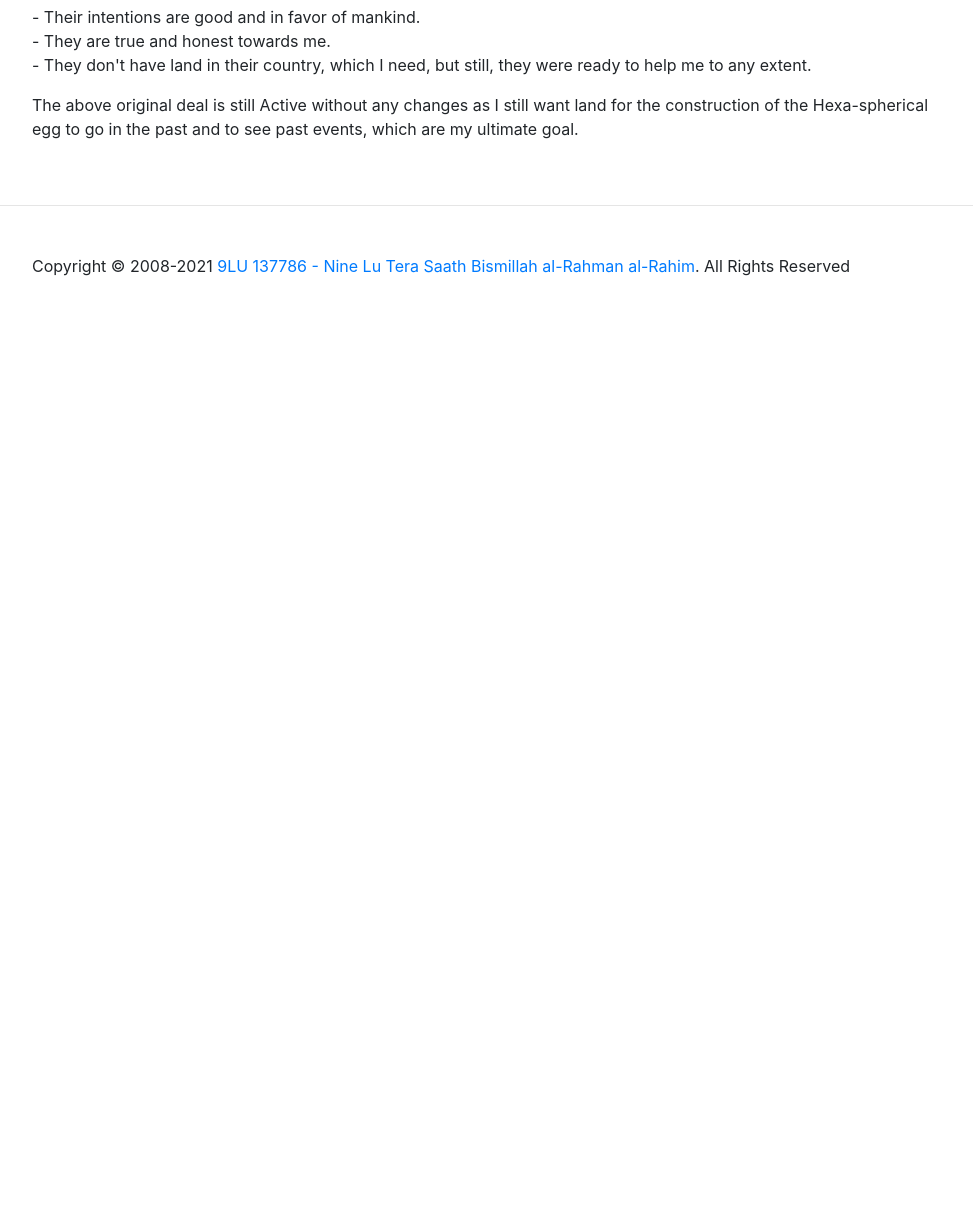
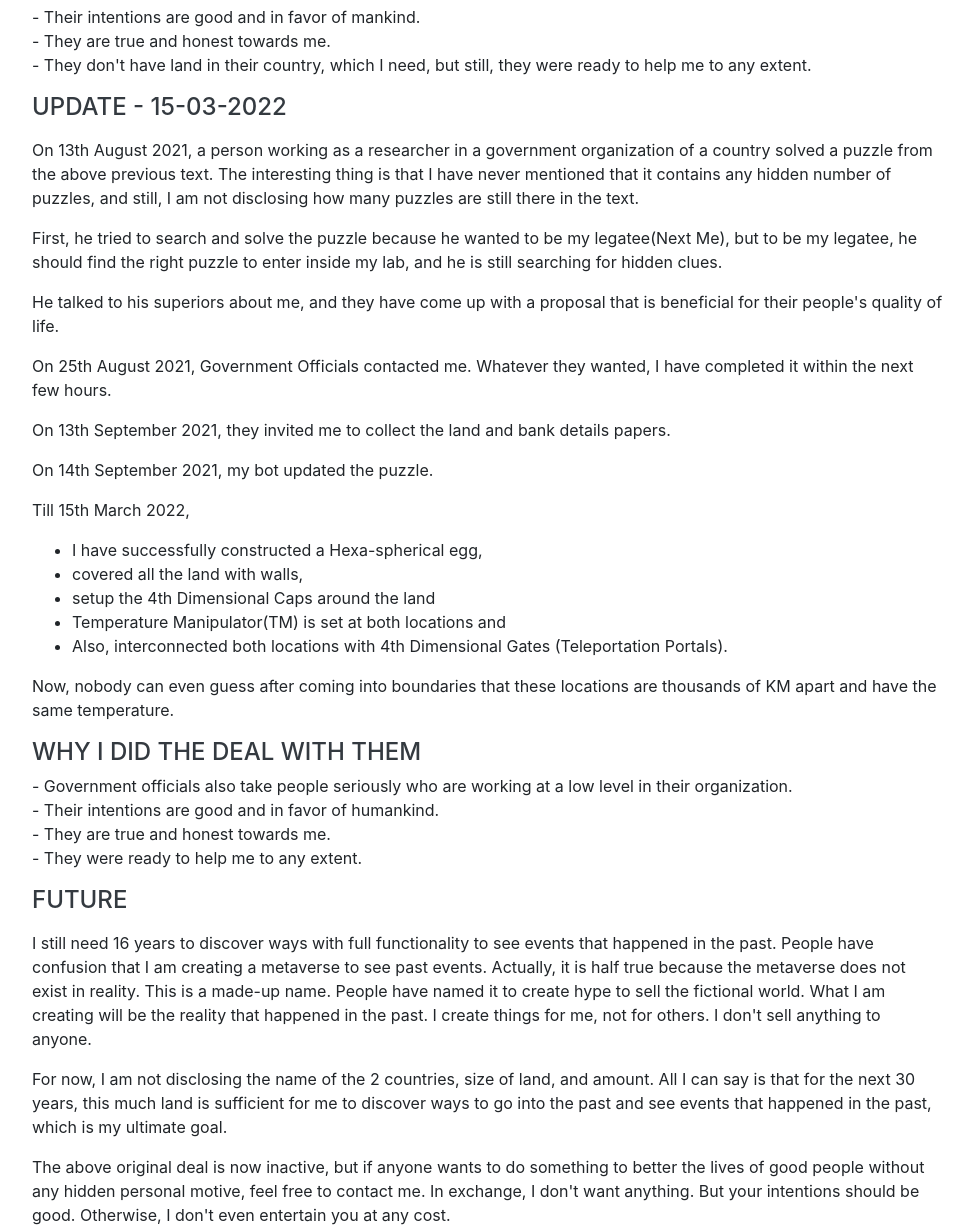
Before and after one commit to 9LU137786/9lu137786.github.io, a website with bundled scripts: page index.html in a window 1280 px wide. Shown: the part 4240-5470 px from the top of the page, without its empty margins (288-1261 px from the left). Before the commit the page ends 4566 px from the top, so only its background shows below. Built offline with nearby package versions, Linux system fonts and the light colour scheme; a web font is replaced by a local one.

Commit message:
Task Completed, Now InActive

```diff
--- a/index.html
+++ b/index.html
@@ -57,9 +57,6 @@
         <li class="nav-item">
           <a class="nav-link js-scroll-trigger" href="https://www.9lu137786.com/p/final-goal.html">Final Goal</a>
         </li>
-        <!--<li class="nav-item">
-          <a class="nav-link js-scroll-trigger" href="#1">1</a>
-        </li>-->
       </ul>
     </div>
   </nav>
@@ -202,18 +199,49 @@
           </ul>
         </p>
 
-        <p>The above original deal is still Active without any changes as I still want land for the construction of the Hexa-spherical egg to go in the past and to see past events, which are my ultimate goal.</p>
+        <p><h4>UPDATE - 15-03-2022</h4></p>
+        <p>On 13th August 2021, a person working as a researcher in a government organization of a country solved a puzzle from the above previous text. The interesting thing is that I have never mentioned that it contains any hidden number of puzzles, and still, I am not disclosing how many puzzles are still there in the text.</p>
+        <p>First, he tried to search and solve the puzzle because he wanted to be my legatee(Next Me), but to be my legatee, he should find the right puzzle to enter inside my lab, and he is still searching for hidden clues.</p>
+        <p>He talked to his superiors about me, and they have come up with a proposal that is beneficial for their people's quality of life.</p>
+        <p>On 25th August 2021, Government Officials contacted me. Whatever they wanted, I have completed it within the next few hours.</p>
+        <p>On 13th September 2021, they invited me to collect the land and bank details papers.</p>
+        <p>On 14th September 2021, my bot updated the puzzle.</p>
 
+        <p>Till 15th March 2022,
+          <ul>
+            <li>I have successfully constructed a Hexa-spherical egg,</li>
+            <li>covered all the land with walls,</li>
+            <li>setup the 4th Dimensional Caps around the land</li>
+            <li>Temperature Manipulator(TM) is set at both locations and</li>
+            <li>Also, interconnected both locations with 4th Dimensional Gates (Teleportation Portals).</li>
+          </ul>
+        </p>
 
+        <p>Now, nobody can even guess after coming into boundaries that these locations are thousands of KM apart and have the same temperature.</p>
 
-        <!---->
+        <p><h4>WHY I DID THE DEAL WITH THEM</h4>
+          <ul class="fa-ull">
+            <li>- Government officials also take people seriously who are working at a low level in their organization.</li>
+            <li>- Their intentions are good and in favor of humankind.</li>
+            <li>- They are true and honest towards me.</li>
+            <li>- They were ready to help me to any extent.</li>
+          </ul>
+        </p>
+
+        <p><h4>FUTURE</h4></p>
+        <p>I still need 16 years to discover ways with full functionality to see events that happened in the past. People have confusion that I am creating a metaverse to see past events. Actually, it is half true because the metaverse does not exist in reality. This is a made-up name. People have named it to create hype to sell the fictional world. What I am creating will be the reality that happened in the past. I create things for me, not for others. I don't sell anything to anyone.</p>
+
+        <p>For now, I am not disclosing the name of the 2 countries, size of land, and amount. All I can say is that for the next 30 years, this much land is sufficient for me to discover ways to go into the past and see events that happened in the past, which is my ultimate goal.</p>
+
+        <p>The above original deal is now inactive, but if anyone wants to do something to better the lives of good people without any hidden personal motive, feel free to contact me. In exchange, I don't want anything. But your intentions should be good. Otherwise, I don't even entertain you at any cost.</p>
+
       </div>
     </section>
 
     <hr class="m-0">
     <section class="p-3 p-lg-5 d-flex align-items-center">
       <div>
-        Copyright © 2008-2021 <a href="https://www.9lu137786.com/">  9LU 137786 - Nine Lu Tera Saath Bismillah al-Rahman al-Rahim</a>. All Rights Reserved
+        Copyright © 2008-2022 <a href="https://www.9lu137786.com/">  9LU 137786 - Nine Lu Tera Saath Bismillah al-Rahman al-Rahim</a>. All Rights Reserved
       </div>
     </section>
 
```
